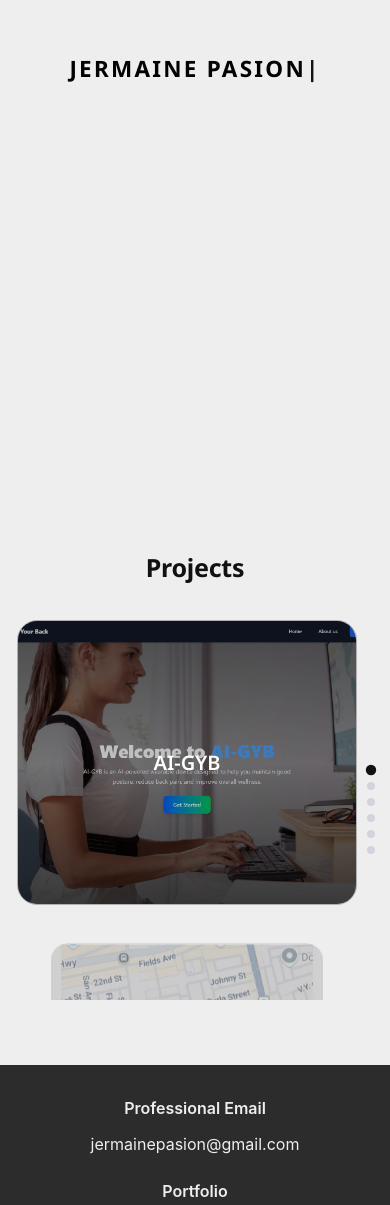
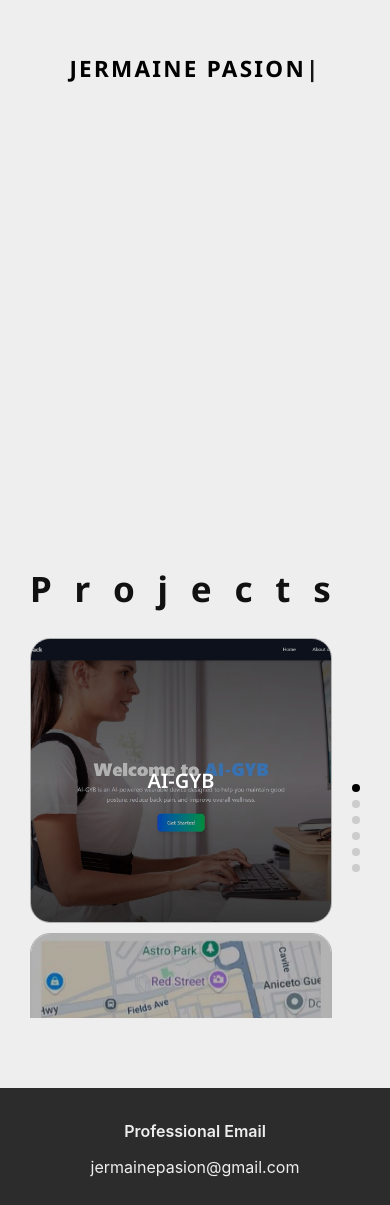
Before and after one commit to JermainePasion/JermainePasion-portfolio, a React (Vite) app: page / in a window 390 px wide. Shown: the part 354-1559 px from the top of the page. Built offline with nearby package versions, Linux system fonts and the light colour scheme.

Commit message:
carousel card transition, text transition

```diff
--- a/package.json
+++ b/package.json
@@ -4,7 +4,7 @@
   "version": "0.0.0",
   "type": "module",
   "scripts": {
-    "dev": "vite",
+    "dev": "vite --host",
     "build": "vite build",
     "preview": "vite preview"
   },
--- a/src/components/Footer.jsx
+++ b/src/components/Footer.jsx
@@ -51,7 +51,7 @@ export default function Footer() {
             <a href="https://github.com/JermainePasion" target="_blank">
               <img src="https://www.svgrepo.com/show/94698/github.svg" width="28" alt="gt" />
             </a>
-            <a href="https://www.linkedin.com/in/jermaine-pasion-67415a343/">
+            <a href="https://www.linkedin.com/in/jermaine-pasion-67415a343/" target="_blank">
               <img src="https://www.svgrepo.com/show/28145/linkedin.svg" width="28" alt="in" />
             </a>
           </div>
--- a/src/components/carousel/EmblaCarousel.jsx
+++ b/src/components/carousel/EmblaCarousel.jsx
@@ -1,103 +1,200 @@
-import React, { useEffect, useState } from "react";
+import React, { useEffect, useState, useRef } from "react";
 import useEmblaCarousel from "embla-carousel-react";
 import CarouselModal from "./CarouselModal";
 import { DotButton, useDotButton } from "./EmblaCarouselDotButton";
-import { WheelGesturesPlugin } from "embla-carousel-wheel-gestures";
-
 
 const EmblaCarousel = ({ slides, options }) => {
   const [emblaRef, emblaApi] = useEmblaCarousel({ ...options, axis: "y" });
-  const [activeSlide, setActiveSlide] = useState(null);
-  const { selectedIndex, scrollSnaps, onDotButtonClick } = useDotButton(emblaApi);
+
+  const [expandedIndex, setExpandedIndex] = useState(null);
+  const [expandedOffset, setExpandedOffset] = useState(null);
+  const [modalSlide, setModalSlide] = useState(null);
+  const [isMobile, setIsMobile] = useState(window.innerWidth <= 640);
+
+  const slideRefs = useRef([]);
+
+  const { selectedIndex, scrollSnaps, onDotButtonClick } =
+    useDotButton(emblaApi);
 
 
+  // Detect screen size
+  useEffect(() => {
+    const handleResize = () => {
+      setIsMobile(window.innerWidth <= 640);
+    };
+
+    window.addEventListener("resize", handleResize);
+    return () => window.removeEventListener("resize", handleResize);
+  }, []);
+
+  // Scaling effect
   useEffect(() => {
     if (!emblaApi) return;
 
-    const engine = emblaApi.internalEngine();
     const slideNodes = emblaApi.slideNodes();
-    const snaps = emblaApi.scrollSnapList();
 
     const tweenScale = () => {
-      if (activeSlide !== null) {
+      if (expandedIndex !== null) {
         slideNodes.forEach((slide, index) => {
-          slide.style.transform = `scale(${index === activeSlide ? 1 : 0.9})`;
-          slide.style.opacity = index === activeSlide ? "1" : "0.4";
+          if (index === expandedIndex) {
+            slide.style.transform = "scale(1)";
+            slide.style.opacity = "1";
+          } else {
+            slide.style.transform = "scale(1)";
+            slide.style.opacity = "0.3";
+          }
         });
         return;
       }
 
-      const scrollProgress = emblaApi.scrollProgress();
-
-      slideNodes.forEach((slide, index) => {
-        let diff = snaps[index] - scrollProgress;
-
-        if (engine.options.loop) {
-          engine.slideLooper.loopPoints.forEach((loopItem) => {
-            const target = loopItem.target();
-            if (index === loopItem.index && target !== 0) {
-              diff = snaps[index] + (target > 0 ? 1 : -1) - scrollProgress;
-            }
-          });
-        }
-
-        const scale = Math.max(0.8, 1 - Math.abs(diff) * 1.5);
-        const opacity = Math.max(0.4, 1 - Math.abs(diff) * 2);
-
-        slide.style.transform = `scale(${scale})`;
-        slide.style.opacity = String(opacity);
+      slideNodes.forEach((slide) => {
+        slide.style.transform = "scale(1)";
+        slide.style.opacity = "1";
       });
     };
 
-    emblaApi.on("scroll", tweenScale);
+    emblaApi.on("select", tweenScale);
     emblaApi.on("reInit", tweenScale);
-    emblaApi.on("select", tweenScale);
+
     tweenScale();
-    requestAnimationFrame(tweenScale);
-  }, [emblaApi, activeSlide]);
+  }, [emblaApi, expandedIndex]);
 
+  // Wheel scroll
   useEffect(() => {
     if (!emblaApi) return;
 
     const onWheel = (e) => {
+      if (expandedIndex !== null) return;
+
       e.preventDefault();
-    if (e.deltaY > 0) {
-      emblaApi.scrollNext();
-    } else {
-      emblaApi.scrollPrev();
-    }
+      if (e.deltaY > 0) emblaApi.scrollNext();
+      else emblaApi.scrollPrev();
     };
 
     const viewport = emblaApi.rootNode();
     viewport.addEventListener("wheel", onWheel, { passive: false });
 
-  return () => {
-    viewport.removeEventListener("wheel", onWheel);
+    return () => viewport.removeEventListener("wheel", onWheel);
+  }, [emblaApi, expandedIndex]);
+
+  useEffect(() => {
+    if (!emblaApi) return;
+
+    if (expandedIndex !== null) {
+      emblaApi.internalEngine().options.watchDrag = false;
+    } else {
+      emblaApi.internalEngine().options.watchDrag = true;
+    }
+  }, [expandedIndex, emblaApi]);
+
+  const handleCardClick = (index, slide) => {
+    if (expandedIndex !== null && expandedIndex !== index) return;
+
+    if (isMobile) {
+      setModalSlide(slide);
+    } else {
+      if (index === expandedIndex) {
+        // Collapse
+        setExpandedIndex(null);
+        setExpandedOffset(null);
+      } else {
+        // Capture the slide's current top offset relative to the container
+        const el = slideRefs.current[index];
+        if (el) {
+          const container = el.closest(".embla__container");
+          const top = el.offsetTop - (container ? container.scrollTop : 0);
+          setExpandedOffset(top);
+        }
+        setExpandedIndex(index);
+      }
+    }
   };
-}, [emblaApi]);
+
+
+
 
   return (
     <>
-      <div className="embla-wrapper">
+      <div className={`embla-wrapper ${expandedIndex !== null ? "expanded" : ""}`}>
+        <h2 className="embla-label">
+          {"Projects".split("").map((char, i) => (
+            <span
+              key={i}
+              className="embla-label__char"
+              style={{
+                "--x": `${i * 0.65}em`, // 👈 where it came from
+                animationDelay: `${i * 60}ms`,
+              }}
+            >
+              {char}
+            </span>
+          ))}
+        </h2>
 
-        <h2 className="embla-label">Projects</h2>
-
-        <div className={`embla ${activeSlide !== null ? "dimmed" : ""}`}>
+        <div className={`embla ${expandedIndex !== null ? "dimmed expanded" : ""}`}>
           <div className="embla__viewport" ref={emblaRef}>
             <div className="embla__container">
-              {slides.map((slide, index) => (
-                <div className="embla__slide" key={index}>
+              {slides.map((slide, index) => {
+                const isExpanded = expandedIndex === index;
+
+                return (
                   <div
-                    className={`embla__card ${activeSlide === index ? "selected" : ""}`}
-                    onClick={() => setActiveSlide(index)}
+                    key={index}
+                    ref={(el) => (slideRefs.current[index] = el)}
+                    className={`embla__slide ${isExpanded ? "expanded" : ""}`}
+                    style={
+                      isExpanded && expandedOffset !== null
+                        ? { position: "absolute", top: expandedOffset, left: 0 }
+                        : {}
+                    }
                   >
-                    <img className="card-image" src={slide.image} />
+                    <div
+                      className={`embla__card ${isExpanded ? "expanded" : ""}`}
+                      onClick={() => handleCardClick(index, slide)}
+                    >
+                      <img className="card-image" src={slide.image} alt={slide.title} />
+
                       <div className="card-overlay">
+                        {isExpanded && (
+                          <button
+                            className="close-btn"
+                            onClick={(e) => {
+                              e.stopPropagation();
+                              setExpandedIndex(null);
+                              setExpandedOffset(null);
+                            }}
+                          >
+                            ✕
+                          </button>
+                        )}
                         <h2>{slide.title}</h2>
+
+                        {isExpanded && (
+                          <div className="expanded-content">
+                            <p>{slide.description}</p>
+
+                            <a
+                              href={slide.visit}
+                              target="_blank"
+                              rel="noopener noreferrer"
+                            >
+                              <button className="visit-btn">VISIT</button>
+                            </a>
+
+                            <p className="role">Role: {slide.role}</p>
+
+                            <div className="tech">
+                              {slide.tech?.map((tech, i) => (
+                                <img key={i} src={tech} alt="" />
+                              ))}
+                            </div>
+                          </div>
+                        )}
                       </div>
                     </div>
                   </div>
-              ))}
+                );
+              })}
             </div>
           </div>
         </div>
@@ -106,18 +203,25 @@ const EmblaCarousel = ({ slides, options }) => {
           {scrollSnaps.map((_, index) => (
             <DotButton
               key={index}
-              onClick={() => onDotButtonClick(index)}
-              className={`embla__dot ${index === selectedIndex ? "embla__dot--selected" : ""}`}
+              onClick={() => {
+                if (expandedIndex !== null) return;
+                onDotButtonClick(index);
+              }}
+              className={`embla__dot ${
+                index === selectedIndex ? "embla__dot--selected" : ""
+              } ${expandedIndex !== null ? "disabled" : ""}`}
             />
           ))}
         </div>
-
       </div>
 
+      {/* MOBILE ONLY MODAL */}
+      {isMobile && (
         <CarouselModal
-        slide={activeSlide !== null ? slides[activeSlide] : null}
-        onClose={() => setActiveSlide(null)}
+          slide={modalSlide}
+          onClose={() => setModalSlide(null)}
         />
+      )}
     </>
   );
 };
--- a/src/components/css/EmblaCarousel.css
+++ b/src/components/css/EmblaCarousel.css
@@ -9,30 +9,72 @@
   max-width: 1200px;
   margin: 0 auto;
   padding: 2rem 3rem;
+  overflow: visible;
 }
-
 
 .embla-label {
   font-size: clamp(3.5rem, 7vw, 8rem);
   font-weight: 800;
-  letter-spacing: -0.01em;
-  user-select: none;
   white-space: nowrap;
   color: #111;
-  line-height: 1;
+  display: flex;
+  flex-direction: row;
+  align-items: center;
 }
 
+
+/* Letters */
+.embla-label__char {
+  display: inline-block;
+
+  transform: translateX(var(--x)) translateY(0);
+  transition: transform 0.4s ease, opacity 0.3s ease;
+}
+
+/* Expanded layout */
+.embla-wrapper.expanded .embla-label {
+  flex-direction: column;
+  font-size: 2rem;
+  opacity: 0.6;
+}
+
+
+
+.embla-wrapper.expanded .embla-label__char {
+  transform: translateX(0) translateY(0);
+  opacity: 1;
+}
+@keyframes ladderMove {
+  from {
+    opacity: 0;
+    transform: translateX(var(--x)) translateY(-10px);
+  }
+  to {
+    opacity: 1;
+    transform: translateX(0) translateY(0);
+  }
+}
+
+
+/* Core */
+
 .embla {
+  position: relative;
+  overflow: visible;
   min-width: 0;
 }
-
-/* Carousel */
 
 .embla__viewport {
   overflow: hidden;
   height: 520px;
-  width: 340px; /* narrow */
-  margin-left: auto; /* push carousel to the right within its cell */
+  width: 340px;
+  margin-left: auto;
+  transition: all 0.5s ease;
+}
+
+/* EXPAND VIEWPORT WHEN ACTIVE */
+.embla.expanded .embla__viewport {
+  width: 100%;
 }
 
 .embla__container {
@@ -40,23 +82,80 @@
   flex-direction: column;
   height: 100%;
   gap: 1rem;
+  position: relative;
+  will-change: transform;
 }
+
+/* Slides */
 
 .embla__slide {
   flex: 0 0 75%;
-  min-height: 0;
+  transition: none;
+  position: relative;
+}
+
+
+
+/* EXPANDED SLIDE */
+.embla__slide.expanded {
+  position: absolute;      /* ← key change */
+  top: 0;                  /* overridden by inline style */
+  left: 0;
+  width: 900px;
+  height: 520px;
+  z-index: 10;
+  pointer-events: auto;
+  transition: width 0.4s ease, height 0.4s ease;
+  /* Remove flex: none and margin: 0 auto — those affect flow */
+}
+
+.embla.expanded {
+  padding-right: 60px; /* space for dots */
+}
+
+.embla-wrapper.expanded {
+  grid-template-columns: auto 1fr auto;
+  align-items: center;
+}
+
+.embla.expanded .embla__slide:not(.expanded) {
+  flex: 0 0 75% !important;
+  width: 340px !important;
+  transform: none !important;
+  opacity: 0.3;
+  pointer-events: none;
   transition: opacity 0.3s ease;
 }
+
+/* Card */
 
 .embla__card {
   height: 100%;
   border-radius: 20px;
   border: 1px solid #b0b0b0;
-  position: relative;
   overflow: hidden;
   cursor: pointer;
-  transition: background 0.35s ease, border 0.35s ease;
+  position: relative;
+  background: black;
+  color: white;
+  transition: transform 0.3s ease, background 0.3s ease, color 0.3s ease;
 }
+
+.embla__container {
+  align-items: flex-start;
+}
+
+/* Expanded card layout */
+.embla__card.expanded {
+  display: flex;
+  flex-direction: row;
+  background: white;
+  color: black;
+}
+
+
+
+/* Image */
 
 .card-image {
   width: 100%;
@@ -64,12 +163,11 @@
   object-fit: cover;
 }
 
-.card-image,
-.embla__card img {
-  -webkit-user-drag: none;
-  user-select: none;
-  pointer-events: none;
+.embla__card.expanded .card-image {
+  width: 50%;
 }
+
+/* Overlay */
 
 .card-overlay {
   position: absolute;
@@ -78,67 +176,86 @@
   align-items: center;
   justify-content: center;
   text-align: center;
-  color: white;
   font-size: 2rem;
   font-weight: 600;
-  background: rgba(0, 0, 0, 0.25);
-  user-select: none;
-  transition: color 0.35s ease;
+  background: rgba(0, 0, 0, 0.3);
+  transition: all 0.4s ease;
 }
 
-.card-overlay::after {
-  content: '';
-  position: absolute;
-  inset: 0;
+/* Expanded overlay becomes content */
+.embla__card.expanded .card-overlay {
+  position: relative;
+  width: 50%;
   background: white;
-  transform: translateY(100%);
-  transition: transform 0.35s ease;
-  z-index: 0;
+  flex-direction: column;
+  justify-content: center;
+  padding: 2rem;
+  text-align: left;
 }
 
-.card-overlay h2 {
-  position: relative;
-  z-index: 1;
-  transition: transform 0.35s ease, color 0.35s ease;
+/* Expanded content */
+
+.expanded-content {
+  margin-top: 1rem;
+  display: flex;
+  flex-direction: column;
+  gap: 1rem;
 }
 
-.embla__card:not(.selected):hover .card-overlay::after {
-  transform: translateY(0);
+.expanded-content p{
+  text-align: left;
+  color: #555;
+  line-height: 1.6;
 }
 
-.embla__card:not(.selected):hover .card-overlay h2 {
-  transform: scale(1.15);
-  color: black;
+.visit-btn {
+  display: block;
+  width: 160px;
+  padding: 12px 24px;
+  background: black;
+  color: white;
+  border: none;
+  font-weight: 600;
+  cursor: pointer;
+  margin: 0 auto;
 }
 
-/* Selected */
-
-.embla__card.selected .card-image {
-  opacity: 0;
+.role {
+  text-align: center;
+  font-style: italic;
+  color: #777;
+  text-align: center;
+  margin: 0 auto;
 }
 
-.embla__card.selected .card-overlay {
-  background: transparent;
-  color: black;
+.tech {
+  display: flex;
+  justify-content: center;
+  align-items: center;
+  gap: 14px;
 }
 
-/* Dimmed */
+.tech img {
+  width: 36px;
+  height: 36px;
+  object-fit: contain;
+}
+
+/* Dim effect */
 
 .embla.dimmed .embla__card {
   filter: brightness(0.5);
 }
 
-.embla.dimmed .embla__card.selected {
+.embla.dimmed .embla__slide.expanded .embla__card {
   filter: brightness(1);
 }
 
-/* Dots — vertical, right side */
+/* Dots */
 
 .embla__dots {
   display: flex;
   flex-direction: column;
-  align-items: center;
-  justify-content: center;
   gap: 8px;
 }
 
@@ -146,34 +263,11 @@
   width: 8px;
   height: 8px;
   border-radius: 50%;
-  background: #d1d5db;
-  border: none;
-  cursor: pointer;
-  padding: 0;
-  transition: background 0.3s ease, transform 0.3s ease;
+  background: #ccc;
 }
 
 .embla__dot--selected {
-  background: #111;
-  transform: scale(1.3);
-}
-
-/* Tablet */
-
-@media (max-width: 1024px) {
-  .embla-wrapper {
-    grid-template-columns: auto 1fr auto;
-    padding: 2rem;
-    gap: 1.5rem;
-  }
-
-  .embla__viewport {
-    height: 440px;
-  }
-
-  .embla-label {
-    font-size: clamp(2rem, 4vw, 3.5rem);
-  }
+  background: black;
 }
 
 /* Mobile */
@@ -182,27 +276,54 @@
   .embla-wrapper {
     grid-template-columns: 1fr auto;
     grid-template-rows: auto 1fr;
-    gap: 1rem;
-    padding: 1.5rem;
   }
 
   .embla-label {
     grid-column: 1 / -1;
-    font-size: 2.5rem;
-    margin-bottom: 30px;
     text-align: center;
   }
 
-  .embla {
-    grid-column: 1;
-  }
-
-  .embla__dots {
-    grid-column: 2;
-    flex-direction: column;
-  }
-
   .embla__viewport {
+    width: 100%;
     height: 380px;
   }
 }
+
+.close-btn {
+  position: absolute;
+  top: 16px;
+  right: 16px;
+  z-index: 20;
+
+  width: 36px;
+  height: 36px;
+
+  border-radius: 50%;
+  border: none;
+
+  background: rgba(0, 0, 0, 0.6);
+  color: white;
+
+  font-size: 18px;
+  cursor: pointer;
+
+  display: flex;
+  align-items: center;
+  justify-content: center;
+
+  transition: background 0.2s ease, transform 0.2s ease;
+}
+
+.close-btn:hover {
+  background: black;
+  transform: scale(1.1);
+}
+
+.embla.expanded .embla__dots {
+  pointer-events: none;
+  opacity: 0.4;
+}
+
+.embla.expanded .embla__dot {
+  transform: scale(0.9);
+}
```
Lines whose indentation alone changed are shown as unchanged.
